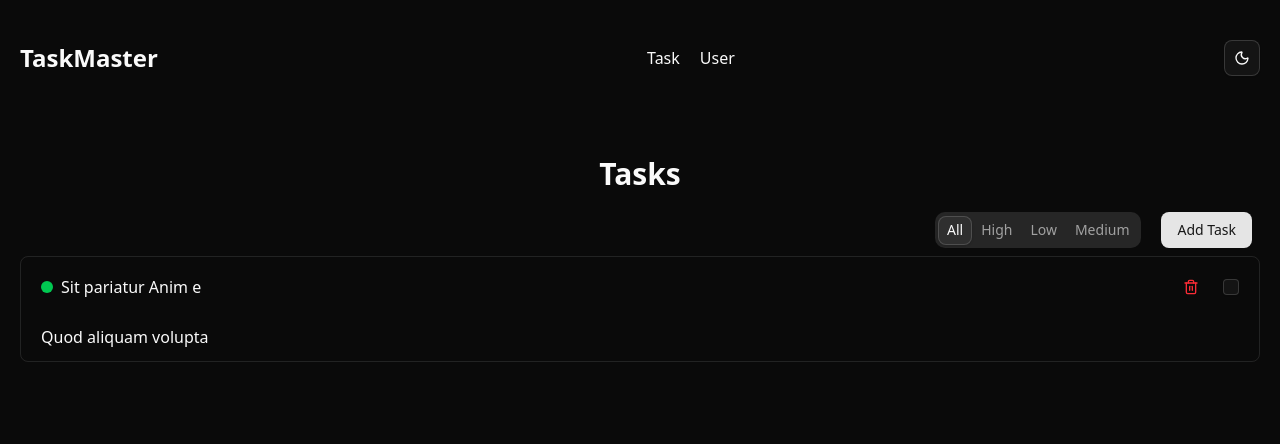
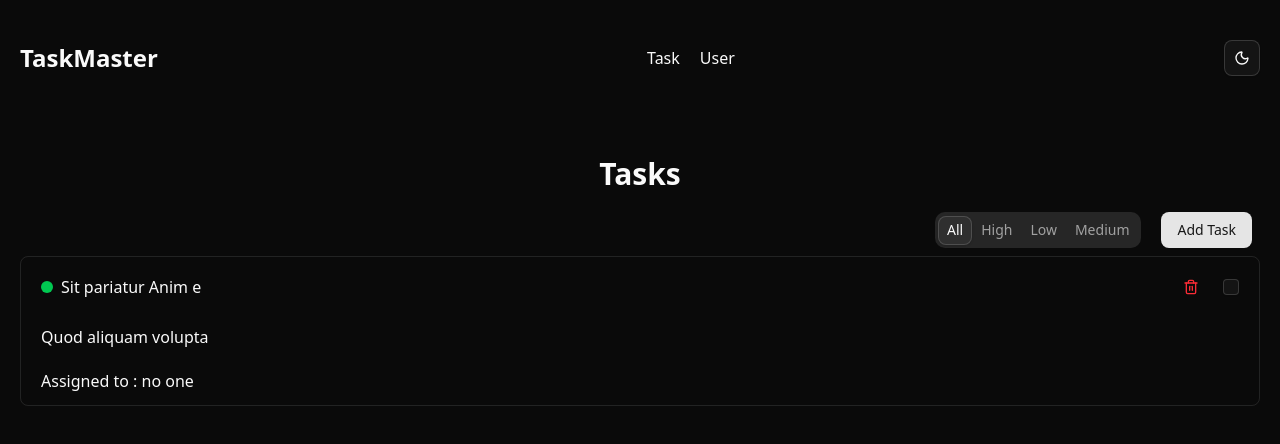
Before and after one commit to Sabuj-Chowdhury/Redux, a React (Vite) app in the folder Basic_TODO_Redux_with_shadcn/: page / in a window 1280 px wide. Shown: the top 444 px of the page. Built offline with nearby package versions, Linux system fonts and the light colour scheme.

Commit message:
Assigning users to a task

```diff
--- a/Basic_TODO_Redux_with_shadcn/src/components/module/task/TaskCard.tsx
+++ b/Basic_TODO_Redux_with_shadcn/src/components/module/task/TaskCard.tsx
@@ -3,8 +3,9 @@ import { Button } from "../../ui/button";
 import { Checkbox } from "../../ui/checkbox";
 import type { ITask } from "@/taskTypes";
 import { cn } from "@/lib/utils";
-import { useAppDispatch } from "@/redux/hooks";
+import { useAppDispatch, useAppSelector } from "@/redux/hooks";
 import { deleteTask, toggleIsCompleted } from "@/redux/features/task/taskSlice";
+import { selectUser } from "@/redux/features/user/userSlice";
 
 interface IProps {
   task: ITask;
@@ -12,6 +13,8 @@ interface IProps {
 
 const TaskCard = ({ task }: IProps) => {
   const dispatch = useAppDispatch();
+  const users = useAppSelector(selectUser);
+  const assignedToUser = users.find((user) => user.id === task.assignedTo);
 
   return (
     <div className="border px-5 py-3 rounded-md">
@@ -44,6 +47,9 @@ const TaskCard = ({ task }: IProps) => {
         </div>
       </div>
       <p className="mt-5">{task.description}</p>
+      <p className="mt-5">
+        Assigned to : {assignedToUser ? assignedToUser.name : "no one"}
+      </p>
     </div>
   );
 };
```
